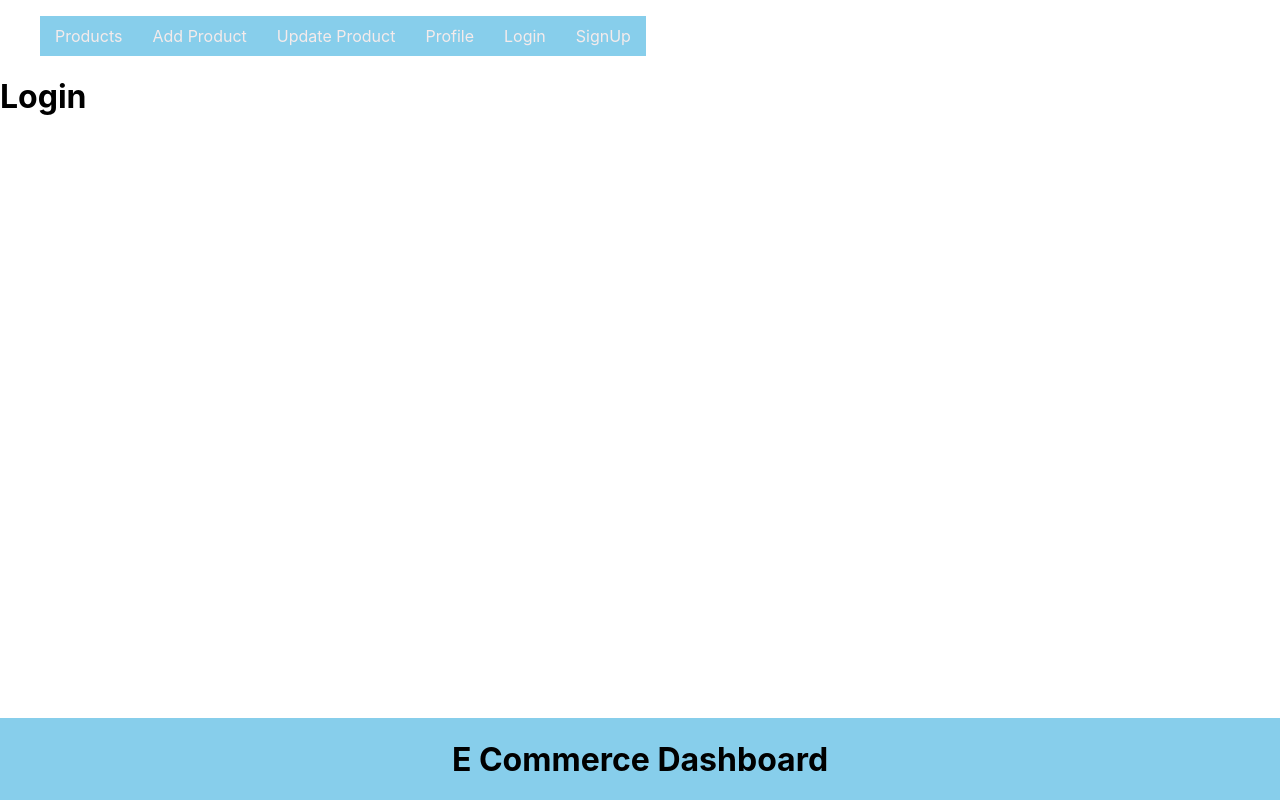
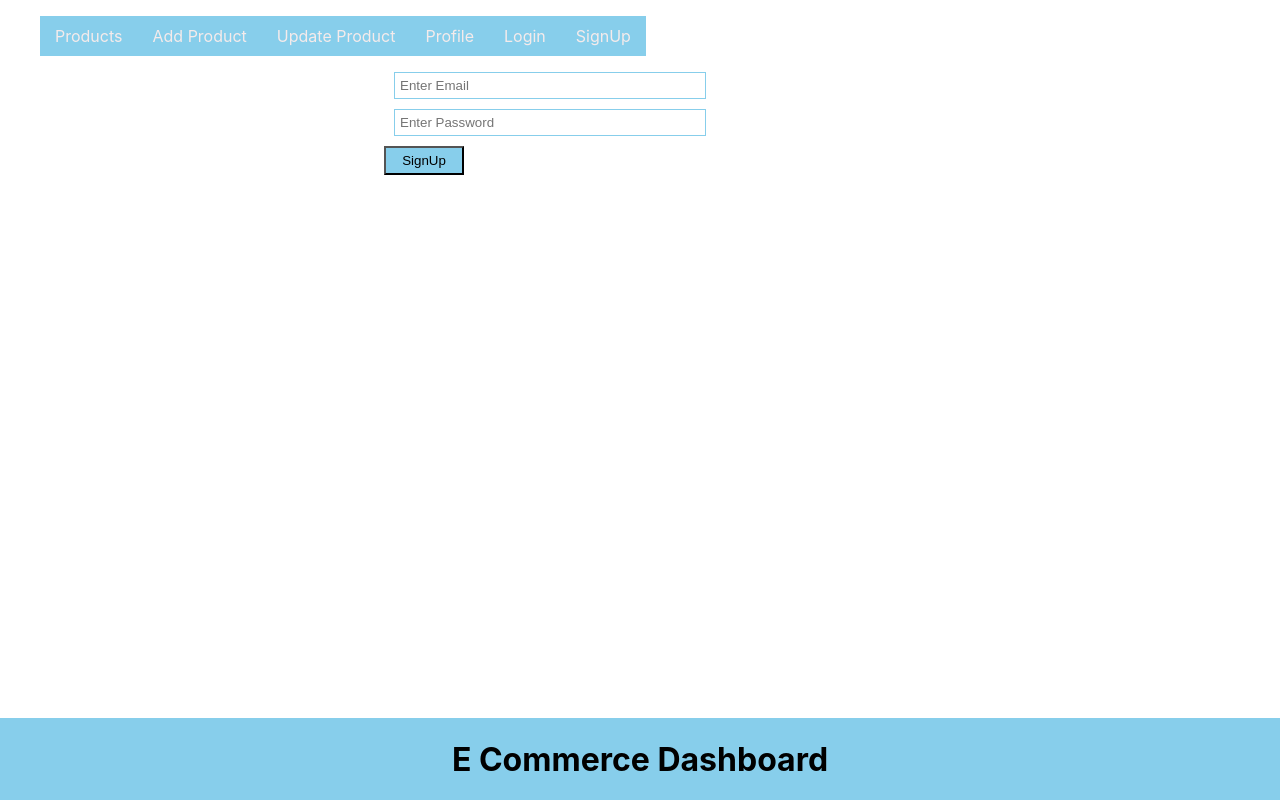
Before and after one commit to ravindravh/mean-stack-project, a React (Create React App) app in the folder front/: page /Login in a window 1280 px wide. Built offline with nearby package versions, Linux system fonts and the light colour scheme.

Commit message:
login form ready

```diff
--- a/front/src/App.css
+++ b/front/src/App.css
@@ -13,6 +13,10 @@ background-color: skyblue;
 }
 
 .register {
+  margin-left: 30%;
+}
+
+.login {
   margin-left: 30%;
 }
 
--- a/front/src/components/Login.js
+++ b/front/src/components/Login.js
@@ -1,9 +1,19 @@
-import React from 'react'
+import React,{useEffect, useState} from 'react'
+import { useNavigate } from 'react-router-dom'
 
 const Login = () => {
+  const [email, setEmail] = useState("")
+  const [password, setPassword] = useState("")
+  const navigate =useNavigate()
+  const handleLogin = () => {
+    console.warn(email,password)
+
+  }
   return (
-    <div>
-        <h1>Login</h1>
+    <div className='login'>
+        <input className='inputbox' type='text' onChange={(e)=> setEmail(e.target.value)}  value={email} placeholder='Enter Email' />
+        <input className='inputbox' type='password' onChange={(e)=> setPassword(e.target.value)} value={password} placeholder='Enter Password' />
+        <button className='appButton' type='button' onClick={handleLogin} > SignUp </button>
     </div>
   )
 }
```
